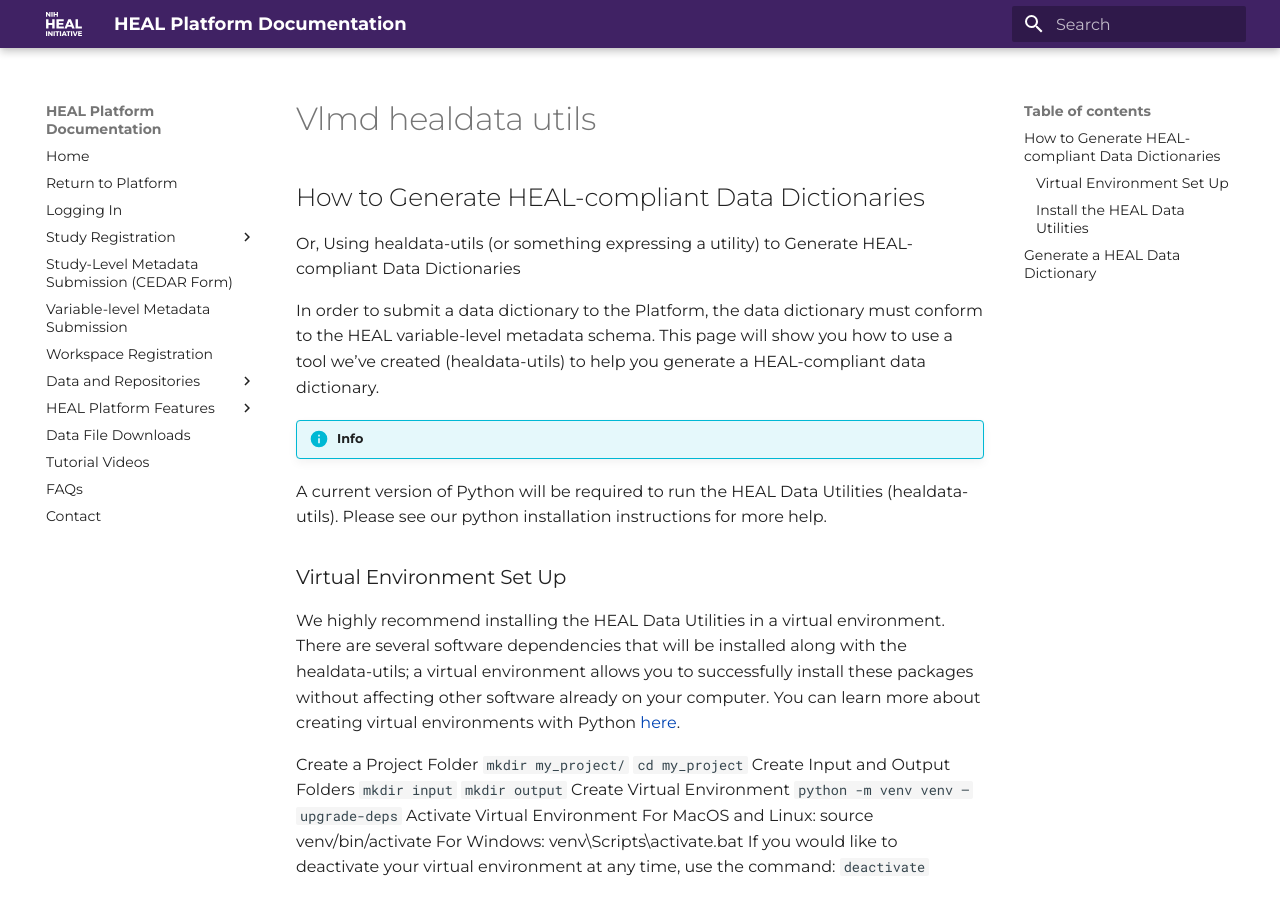
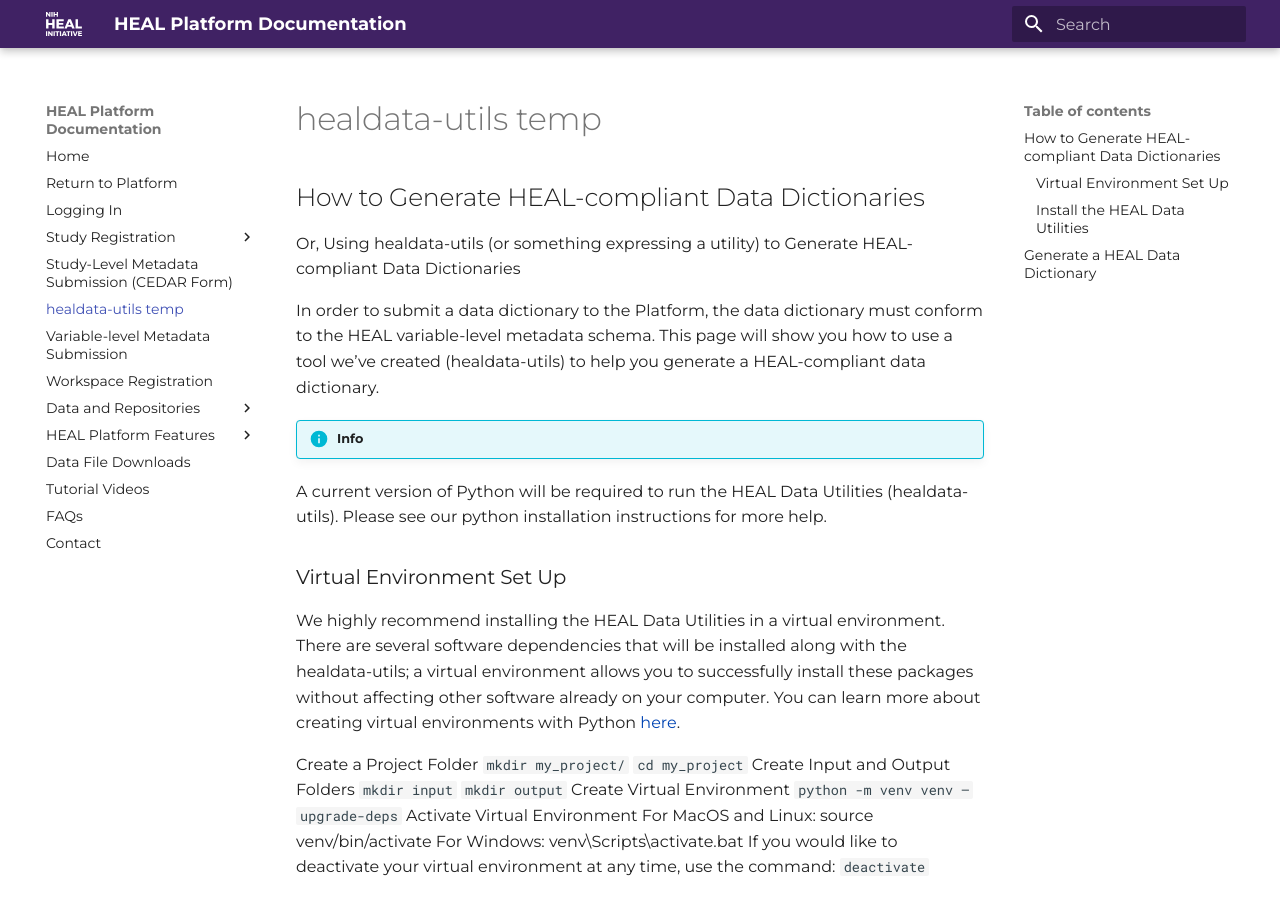
Before and after one commit to HEAL/platform-documentation, an MkDocs documentation site: the page built from docs/vlmd-healdata-utils.md, in a window 1280 px wide and 900 px high. Built offline with MkDocs 1.6.1 and Material for MkDocs 9.7.7, drawn with Linux system fonts in a browser that asks for light colours.

Commit message:
Update mkdocs.yaml

```diff
--- a/mkdocs.yaml
+++ b/mkdocs.yaml
@@ -11,6 +11,7 @@
     - study-registration/requesting-access.md
     - study-registration/registering-your-study.md
   - Study-Level Metadata Submission (CEDAR Form): slmd_submission.md
+  - healdata-utils temp: vlmd-healdata-utils.md
   - Variable-level Metadata Submission: vlmd_submission.md
   - Workspace Registration: heal_workspace_registration.md
   - Data and Repositories:
```
